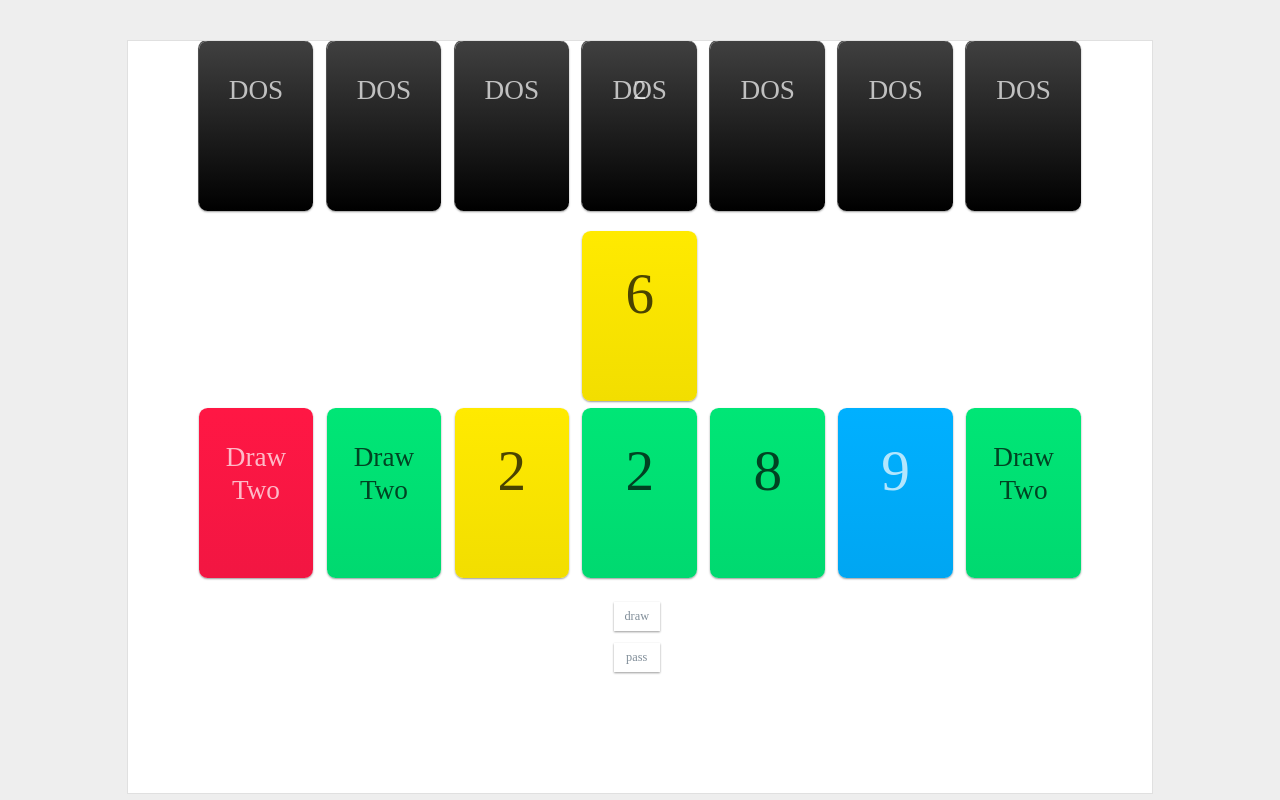
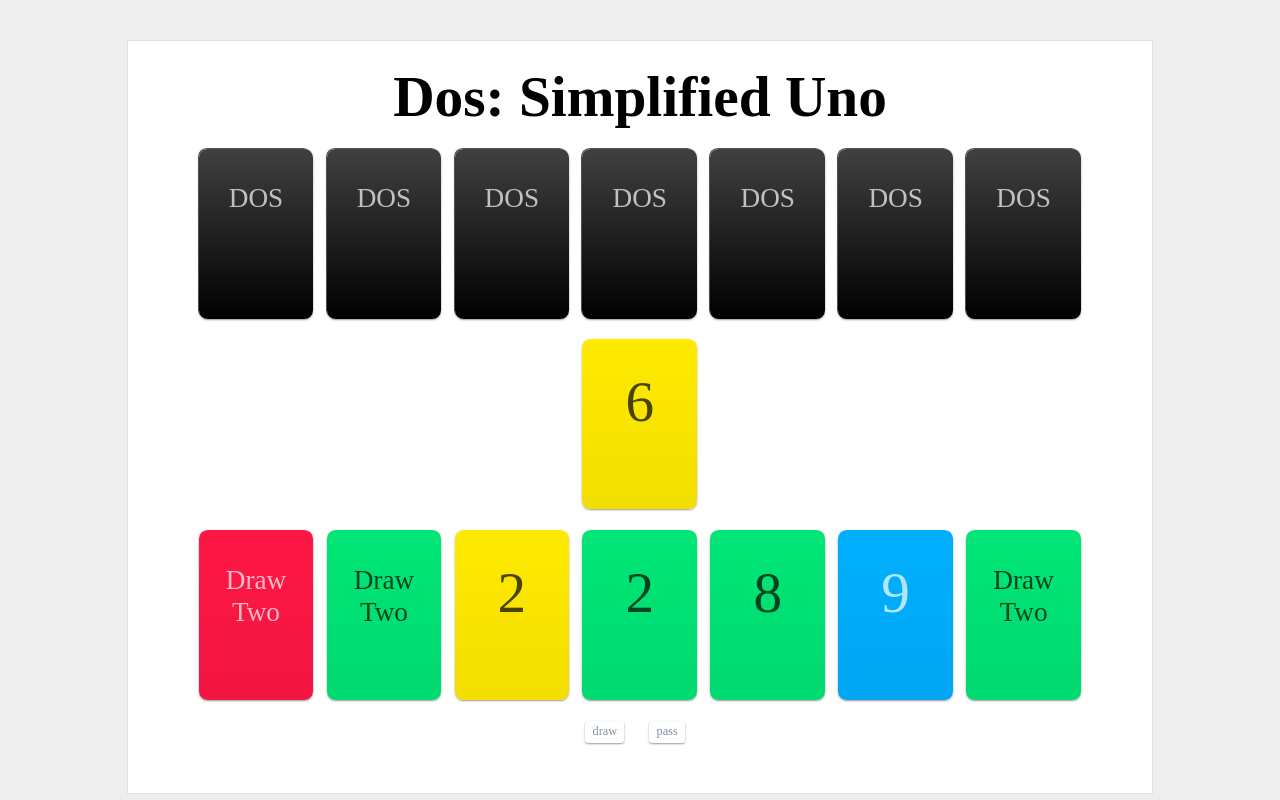
Before and after one commit to Kelvin-K-Cho/dos, a website built with webpack: page index.html in a window 1280 px wide. Built offline with nearby package versions, Linux system fonts and the light colour scheme; files whose address does not match are found by name.

Commit message:
Format and style CSS

```diff
--- a/index.html
+++ b/index.html
@@ -9,6 +9,7 @@
   <body>
     <div id="container">
 			<div id="game">
+        <h1>Dos: Simplified Uno</h1>
 				<div id="computerContainer">
 					<div id="computerHand"></div>
 				</div>
--- a/lib/deck.js
+++ b/lib/deck.js
@@ -2,6 +2,7 @@
 import Card from "./card";
 import shuffle from 'lodash/shuffle';
 import head from 'lodash/head';
+import random from 'lodash/random';
 
 class Deck extends Array {
 
@@ -12,27 +13,27 @@ class Deck extends Array {
     let colors = Card.colors;
     let dos = [1,2];
     let quattro = [1,2,3,4];
-    let increment = 100;
+    // let increment = 100;
 
     for(let i = 0; i < colors.length; i++) {
       for(let j = 0; j < numbers.length; j++) {
         let card = new Card(
-          String([numbers[j] + increment]),
+          String([numbers[j] + random(0, 1000)]),
           numbers[j],
           colors[i]);
         this.push(card);
-        increment++;
+        // increment++;
       }
     }
 
     for(let i = 0; i < colors.length; i++) {
       for(let j = 1; j < numbers.length; j++) {
         let card = new Card(
-          String([numbers[j] + increment]),
+          String([numbers[j] + random(0, 1000)]),
           numbers[j],
           colors[i]);
           this.push(card);
-        increment++;
+          // increment++;
       }
     }
 
@@ -67,6 +68,7 @@ class Deck extends Array {
       this.push(wild);
       this.push(wild4);
     }
+
     this.shuffle();
   }
 
--- a/style.css
+++ b/style.css
@@ -14,6 +14,14 @@
   font-family: "Montserrat-Regular";
   src: url("./fonts/montserrat-regular-webfont.woff2") format("woff2"),
        url("./fonts/montserrat-regular-webfont.woff") format("woff");
+}
+
+h1 {
+  position: absolute;
+  width: 70%;
+  text-align: center;
+  height: 5%;
+  top: -2%;
 }
 
 body {
@@ -47,7 +55,7 @@ body {
 }
 
 img {
-  top: 15%;
+  top: 10%;
   max-width: 100%;
   height: auto;
   position: relative;
@@ -55,6 +63,8 @@ img {
 }
 
 #computerContainer {
+  top: 15%;
+  position:relative;
   width: 100%;
 }
 
@@ -66,6 +76,7 @@ img {
 }
 
 #discardPileContainer {
+  top: 15%;
   width: 100%;
   padding-top: 1.5%;
   position: relative;
@@ -261,6 +272,8 @@ img {
 
 
 #humanContainer {
+  top: 17%;
+  position: relative;
   width: 100%;
 }
 
@@ -448,17 +461,20 @@ img {
 }
 
 #sidebar {
-  width: 5.49%;
-  height: 25.15%;
-  top: 75%;
-  left: 47%;
+  display: flex;
+  width: 10%;
+  /* height: 25.15%; */
+  top: 93%;
+  left: 42.5%;
   position: absolute;
 }
 
 #sidebar > div {
-  width: 46%;
-  margin: auto;
-  padding: 10%;
+  /* width: 10%; */
+  /* margin: auto; */
+  border-radius: 3px;
+  margin: 29% 14%;
+  padding: 4% 8%;
   color: #818E99;
   font-family: "Montserrat-Light";
   font-size: 43%;
@@ -557,8 +573,10 @@ img {
 
 #gameOverMenu div {
   width: 20%;
-  padding-top: 3%;
-  padding-bottom: 4%;
+  padding: 2% 1% 3% 1%;
+  border-radius: 3px;
+  /* padding-top: 3%;
+  padding-bottom: 4%; */
   margin-left: 4%;
   background-color: #FFFFFF;
   color: #818E99;
```
